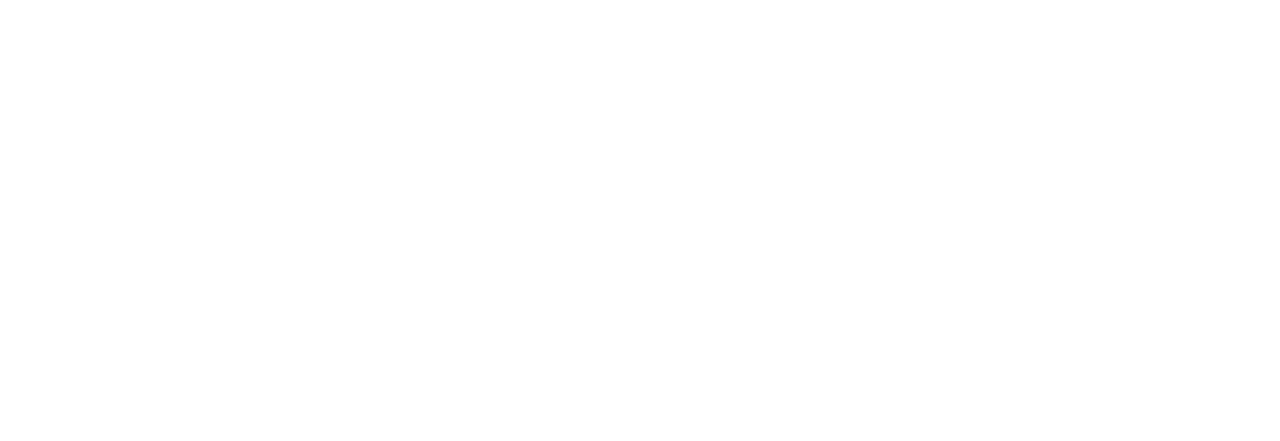
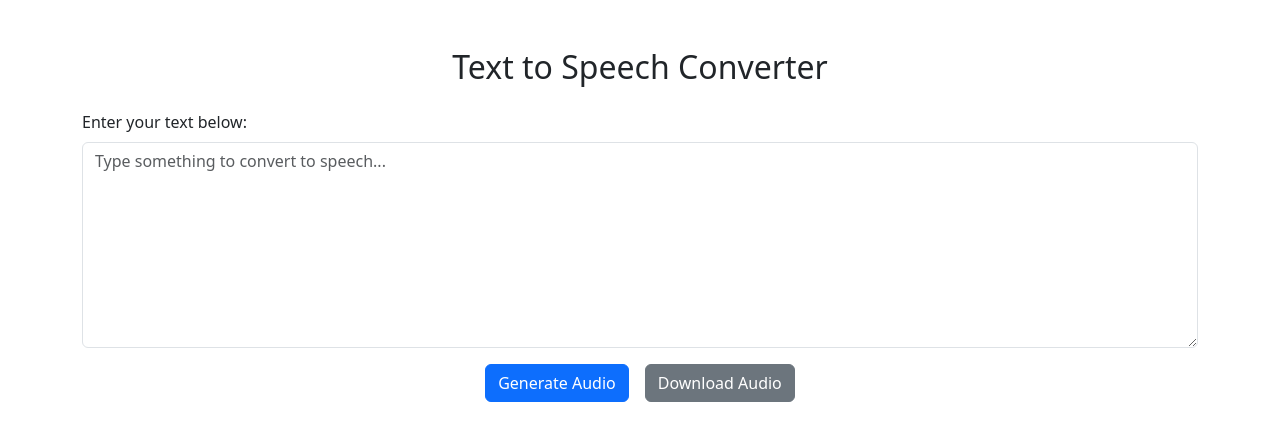
Before and after one commit to sayojeremy/TexttoSpeech, a Flask app: page / in a window 1280 px wide. Before the commit the part shown is empty. Shown: the top 441 px of the page. Run offline with Flask 3, Linux system fonts and the light colour scheme.

Commit message:
Basic blueprint structure for text to speech app

```diff
--- a/app/__init__.py
+++ b/app/__init__.py
@@ -3,6 +3,7 @@
 
 def create_app():
     app = Flask(__name__, instance_relative_config=True)
+
 
     # Ensure the instance folder exists
     try:
--- a/app/main/routes.py
+++ b/app/main/routes.py
@@ -1,6 +1,24 @@
-from flask import render_template
+from wsgiref.util import request_uri
+
+from flask import render_template, request, send_file, Response
 from . import main
+from gtts import gTTS
+import os
+import io
 
-@main.route("/")
+
+@main.route("/", methods = ["POST", "GET"])
 def home():
+    if request.method == "POST":
+        text= request.form.get("text")
+        action = request.form.get("action")
+        tts = gTTS(text=text, lang='en')
+        mp3_fp = io.BytesIO()
+        tts.write_to_fp(mp3_fp)
+        mp3_fp.seek(0)
+
+        if action == "download":
+            return send_file(mp3_fp, as_attachment=True, download_name="speech.mp3", mimetype='audio/mpeg')
+        else:  # play
+            return send_file(mp3_fp, mimetype='audio/mpeg')
     return render_template("index.html")
--- a/app/templates/index.html
+++ b/app/templates/index.html
@@ -2,9 +2,24 @@
 <html lang="en">
 <head>
     <meta charset="UTF-8">
-    <title>Welcome</title>
+    <title>Text to Speech</title>
+    <link href="https://cdn.jsdelivr.net/npm/bootstrap@5.3.3/dist/css/bootstrap.min.css" rel="stylesheet">
 </head>
 <body>
+    <div class="container mt-5">
+        <h2 class="mb-4 text-center">Text to Speech Converter</h2>
 
+        <form action="/" method="POST">
+            <div class="mb-3">
+                <label for="textInput" class="form-label">Enter your text below:</label>
+                <textarea class="form-control" id="textInput" name="text" rows="8" placeholder="Type something to convert to speech..."></textarea>
+            </div>
+
+            <div class="d-flex justify-content-center gap-3">
+                <button type="submit" class="btn btn-primary" name="action" value="play">Generate Audio</button>
+                <button type="submit" class="btn btn-secondary" name="action" value="download">Download Audio</button>
+            </div>
+        </form>
+    </div>
 </body>
 </html>
```
